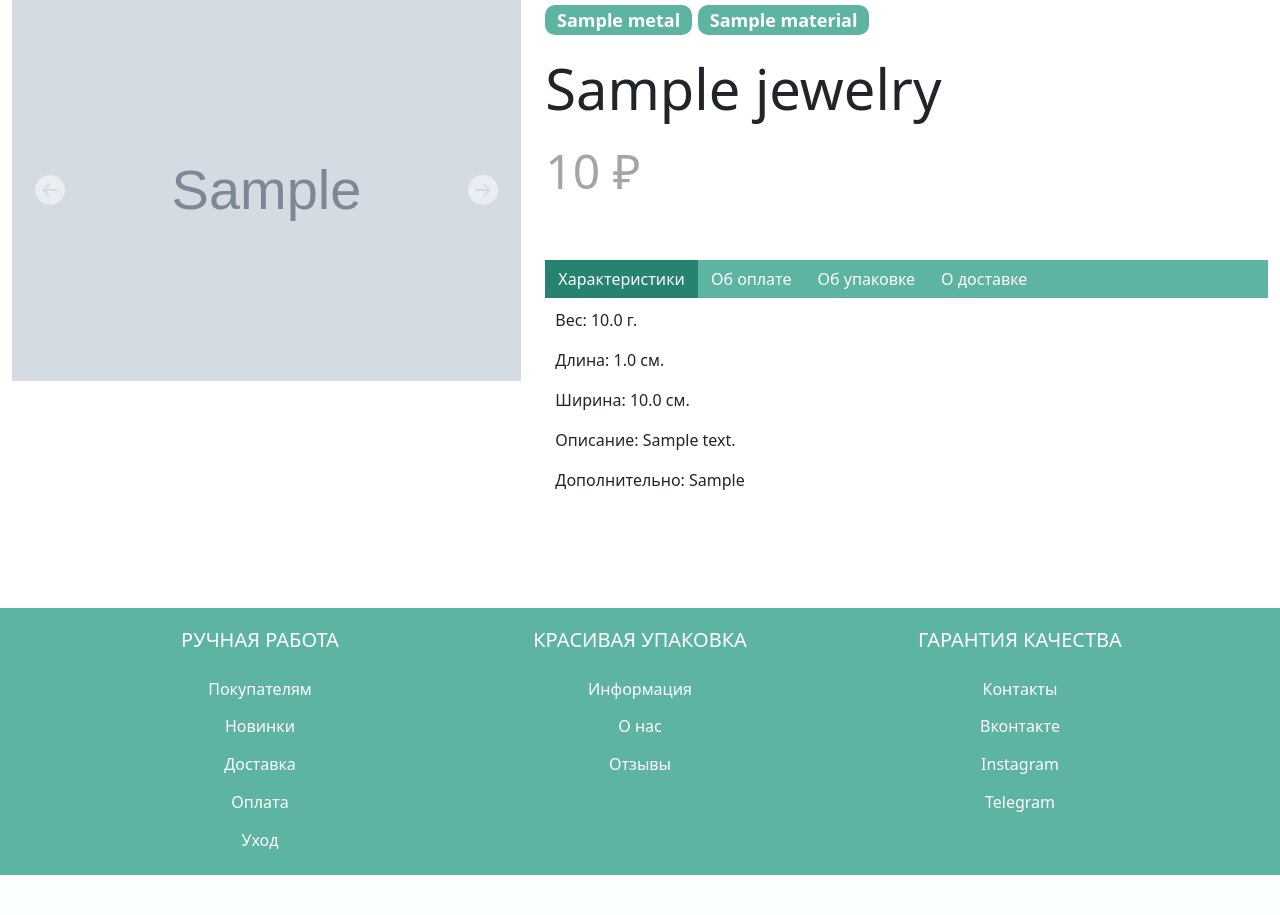
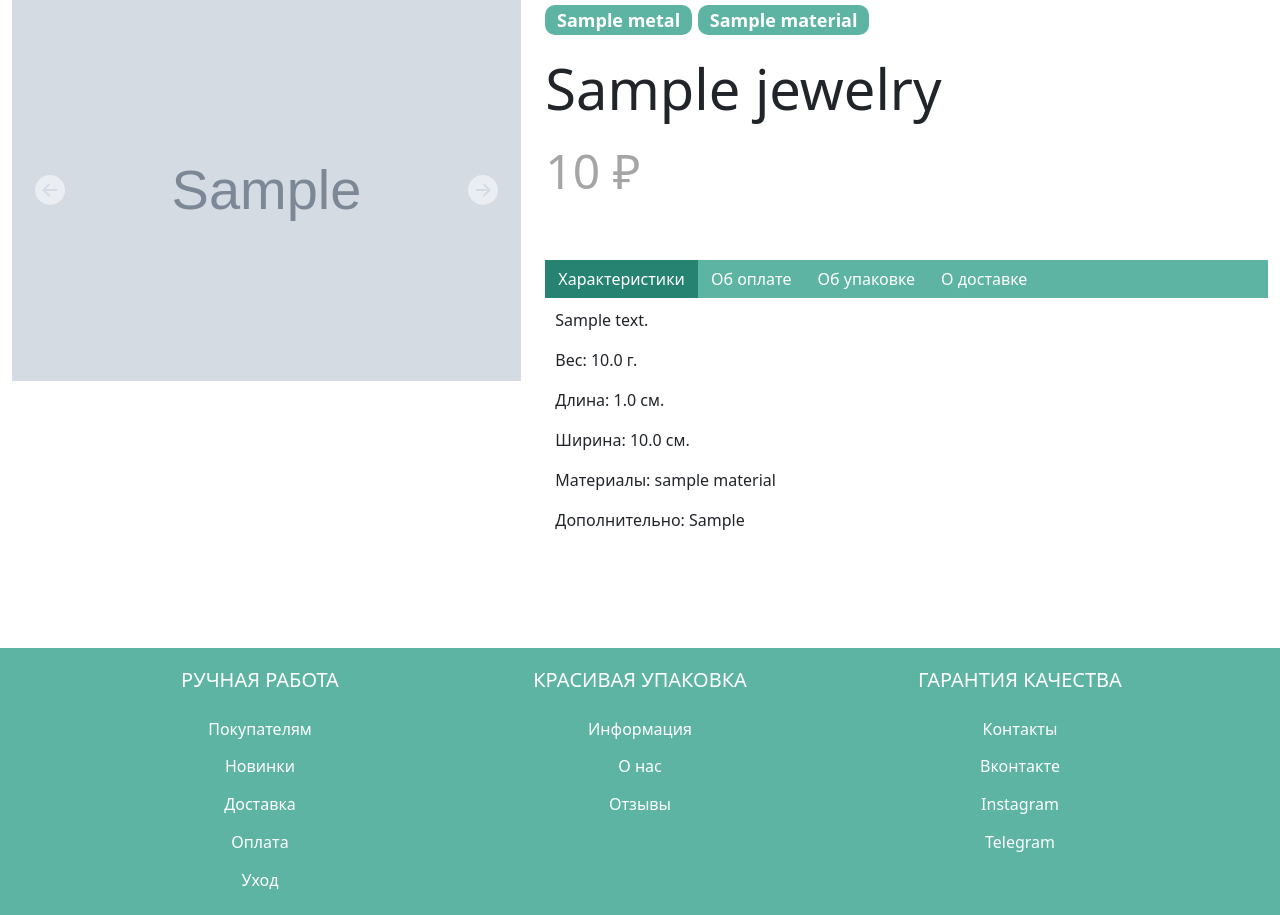
Before and after one commit to Daniil-Solo/Jewelry-Shop-on-Django, a Django app: a page that uses jewshop/core/templates/core/jewelry_view.html in a window 1280 px wide. Shown: the part 240-1155 px from the top of the page. Before the commit the page ends 1115 px from the top, so only its background shows below. Run offline with Django 4.2, Linux system fonts and the light colour scheme; tables that the repository leaves empty hold one stand-in row (values such as "Sample post"); grey boxes marked "Sample" are stand-in pictures.

Commit message:
move description, add tags for first letter

```diff
--- a/jewshop/core/templates/core/jewelry_view.html
+++ b/jewshop/core/templates/core/jewelry_view.html
@@ -40,7 +40,7 @@
                     {% endif %}
                     <span class="badge tag pretty-green">{{jew.metal_cat}}</span>
                     {% for material in jew.material_cats.all %}
-                        <span class="badge tag pretty-green">{{material}}</span>
+                        <span class="badge tag pretty-green">{{material|capfirst}}</span>
                     {% endfor %}
                 </h4>
             </div>
@@ -84,6 +84,11 @@
                 </ul>
                 <div class="tab-content" id="myTabContent">
                     <div class="tab-pane fade show active" id="params" role="tabpanel">
+                        {% if jew.description %}
+                        <p>
+                            {{jew.description}}
+                        </p>
+                        {% endif %}
                         {% if jew.weight %}
                         <p>
                             Вес: {{jew.weight}} г.
@@ -99,11 +104,9 @@
                             Ширина: {{jew.width}} см.
                         </p>
                         {% endif %}
-                        {% if jew.description %}
                         <p>
-                            Описание: {{jew.description}}
+                            Материалы: {{jew.material_cats.all|join:", "|lower}}
                         </p>
-                        {% endif %}
                         {% if jew.extra %}
                         <p>
                             Дополнительно: {{jew.extra}}
```
